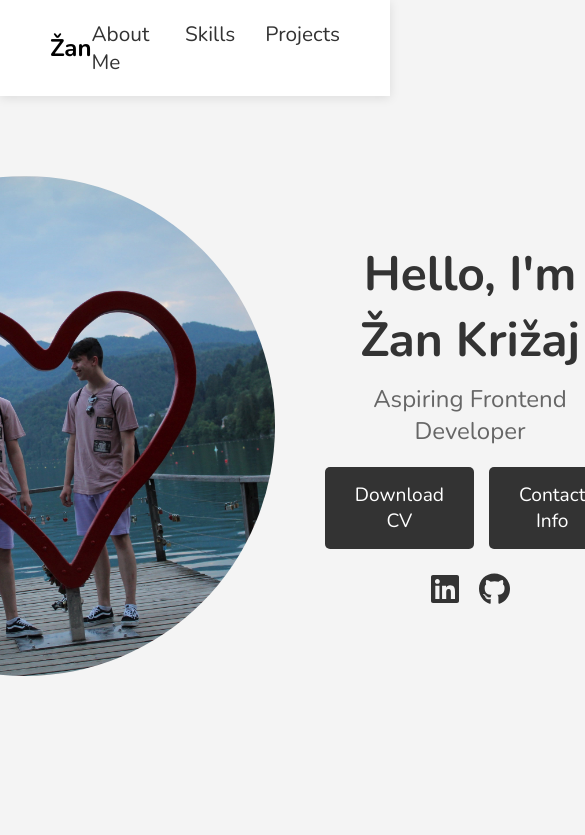
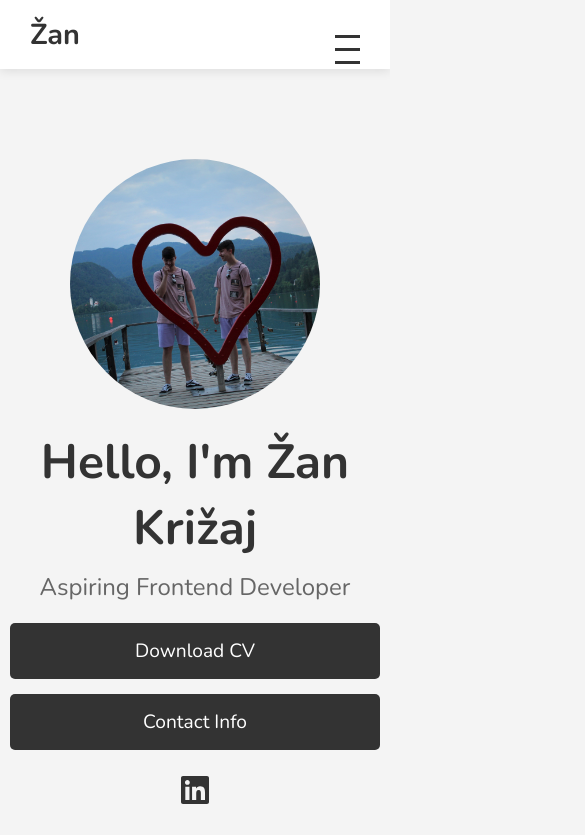
Before and after one commit to KrizajZan1/react_Portfolio, a React (Vite) app: page / in a window 390 px wide. Shown: the top 835 px of the page, 585 px wide, since content can reach past the window. Built offline with nearby package versions, Linux system fonts and the light colour scheme.

Commit message:
Deleted contact files, started on media queries

```diff
--- a/main.jsx
+++ b/main.jsx
@@ -7,6 +7,7 @@ import Experience from './src/components/Skills'
 import Projects from './src/components/Projects'
 import ScrollToTop from './src/components/ScrollToTop'
 import './styles.css'
+import './src/styles/MediaQueries.css'
 
 ReactDOM.createRoot(document.getElementById('root')).render(
   <React.StrictMode>
--- a/src/components/Navbar.jsx
+++ b/src/components/Navbar.jsx
@@ -32,8 +32,13 @@ export default function Navbar() {
 
   return (
     <nav className="navbar">
-      <h1 className="logo">Žan</h1>
-      <ul className="nav-links">
+      <h1 className="nav-logo">Žan</h1>
+      <div className={`burger-menu ${menuOpen ? 'active' : ''}`} ref={menuIconRef} onClick={toggleMenu}>
+        <div />
+        <div />
+        <div />
+      </div>
+      <ul className={`nav-links ${menuOpen ? 'active' : ''}`} ref={menuRef}>
         <li><a href="#aboutMe">About Me</a></li>
         <li><a href="#skills">Skills</a></li>
         <li><a href="#projects">Projects</a></li>
--- a/src/components/Skills.jsx
+++ b/src/components/Skills.jsx
@@ -1,4 +1,6 @@
 import React from 'react';
+import { FontAwesomeIcon } from '@fortawesome/react-fontawesome';
+import { faCheck } from '@fortawesome/free-solid-svg-icons';
 import '../styles/Skills.css';
 
 export default function Experience() {
@@ -11,42 +13,42 @@ export default function Experience() {
           <h3>Frontend Development</h3>
           <ul>
             <li>
-              <span className="checkmark">✔</span>
+              <span className="checkmark"><FontAwesomeIcon icon={faCheck} /></span>
               <div>
                 <strong>HTML</strong>
                 <p>Experienced</p>
               </div>
             </li>
             <li>
-              <span className="checkmark">✔</span>
+              <span className="checkmark"><FontAwesomeIcon icon={faCheck} /></span>
               <div>
                 <strong>CSS</strong>
                 <p>Experienced</p>
               </div>
             </li>
             <li>
-              <span className="checkmark">✔</span>
+              <span className="checkmark"><FontAwesomeIcon icon={faCheck} /></span>
               <div>
                 <strong>JavaScript</strong>
                 <p>Basic</p>
               </div>
             </li>
             <li>
-              <span className="checkmark">✔</span>
+              <span className="checkmark"><FontAwesomeIcon icon={faCheck} /></span>
               <div>
                 <strong>React</strong>
                 <p>Basic</p>
               </div>
             </li>
             <li>
-              <span className="checkmark">✔</span>
+              <span className="checkmark"><FontAwesomeIcon icon={faCheck} /></span>
               <div>
                 <strong>Vue.js</strong>
                 <p>Basic</p>
               </div>
             </li>
             <li>
-              <span className="checkmark">✔</span>
+              <span className="checkmark"><FontAwesomeIcon icon={faCheck} /></span>
               <div>
                 <strong>Git</strong>
                 <p>Basic</p>
@@ -58,42 +60,42 @@ export default function Experience() {
           <h3>Backend Development</h3>
           <ul>
             <li>
-              <span className="checkmark">✔</span>
+              <span className="checkmark"><FontAwesomeIcon icon={faCheck} /></span>
               <div>
                 <strong>MySQL</strong>
                 <p>Intermidiate</p>
               </div>
             </li>
             <li>
-              <span className="checkmark">✔</span>
+              <span className="checkmark"><FontAwesomeIcon icon={faCheck} /></span>
               <div>
                 <strong>MongoDB</strong>
                 <p>Basic</p>
               </div>
             </li>
             <li>
-              <span className="checkmark">✔</span>
+              <span className="checkmark"><FontAwesomeIcon icon={faCheck} /></span>
               <div>
                 <strong>Python</strong>
                 <p>Basic</p>
               </div>
             </li>
             <li>
-              <span className="checkmark">✔</span>
+              <span className="checkmark"><FontAwesomeIcon icon={faCheck} /></span>
               <div>
                 <strong>C#</strong>
                 <p>Intermediate</p>
               </div>
             </li>
             <li>
-              <span className="checkmark">✔</span>
+              <span className="checkmark"><FontAwesomeIcon icon={faCheck} /></span>
               <div>
                 <strong>PHP</strong>
                 <p>Basic</p>
               </div>
             </li>
             <li>
-              <span className="checkmark">✔</span>
+              <span className="checkmark"><FontAwesomeIcon icon={faCheck} /></span>
               <div>
                 <strong>SwiftUI</strong>
                 <p>Basic</p>
--- a/src/projects/To-do list/index.html
+++ b/src/projects/To-do list/index.html
@@ -4,7 +4,7 @@
     <meta charset="UTF-8" />
     <!-- Importing Nunito font -->
     <link href="https://fonts.googleapis.com/css2?family=Nunito:ital,wght@0,200..1000;1,200..1000&display=swap" rel="stylesheet">
-    <title>Task List</title>
+    <title>KrizajZan's To-do List Website</title>
 
     <!-- Linking CSS with HTML-->
     <link rel="stylesheet" href="styles.css" />
--- /dev/null
+++ b/src/styles/MediaQueries.css
@@ -0,0 +1,162 @@
+/* Splošna pravila za manjše zaslone */
+@media (max-width: 1200px) {
+  .about-content {
+    flex-direction: column;
+    align-items: center;
+    text-align: center;
+  }
+
+  .profile-image {
+    width: 400px;
+    height: 400px;
+    margin-right: 0;
+    margin-bottom: 20px;
+  }
+
+  .about-buttons {
+    flex-direction: column;
+  }
+
+  .social-icons {
+    flex-direction: column;
+  }
+}
+
+@media (max-width: 992px) {
+  .navbar {
+    padding: 15px 30px;
+  }
+
+  .nav-links {
+    gap: 20px;
+  }
+
+  .nav-links a {
+    font-size: 1.2em;
+  }
+
+  .experience-container {
+    padding: 0 5%;
+  }
+
+  .experience-card {
+    width: 100%;
+  }
+}
+
+@media (max-width: 768px) {
+  .about-content {
+    flex-direction: column;
+    align-items: center;
+  }
+
+  .profile-image {
+    width: 300px;
+    height: 300px;
+    margin-right: 0;
+    margin-bottom: 20px;
+  }
+
+  .experience-container {
+    flex-direction: column;
+    align-items: center;
+  }
+
+  .experience-card {
+    width: 90%;
+    margin-bottom: 20px;
+  }
+
+  .projects-container {
+    flex-direction: column;
+    align-items: center;
+  }
+
+  .project-card {
+    width: 90%;
+    margin-bottom: 20px;
+  }
+
+  .scroll-button {
+    width: 40px;
+    height: 40px;
+    font-size: 20px;
+  }
+
+  .navbar {
+    flex-direction: column;
+    align-items: flex-start;
+  }
+
+  .nav-links {
+    display: none;
+    flex-direction: column;
+    width: 100%;
+    padding: 10px;
+    background-color: white;
+    position: absolute;
+    top: 60px;
+    left: 0;
+    box-shadow: 0 4px 8px rgba(0, 0, 0, 0.1);
+    z-index: 1000;
+  }
+
+  .nav-links.active {
+    display: flex;
+  }
+
+  .nav-links a {
+    padding: 15px;
+    border-bottom: 1px solid #ddd;
+  }
+
+  .burger-menu {
+    display: flex;
+    flex-direction: column;
+    cursor: pointer;
+    padding: 10px;
+  }
+
+  .burger-menu div {
+    width: 25px;
+    height: 3px;
+    background-color: #333;
+    margin: 5px 0;
+    transition: background-color 0.3s;
+  }
+
+  .burger-menu.active div {
+    background-color: #555;
+  }
+}
+
+@media (max-width: 576px) {
+  .about-content {
+    padding: 10px;
+  }
+
+  .profile-image {
+    width: 250px;
+    height: 250px;
+  }
+
+  .nav-links a {
+    font-size: 1em;
+  }
+
+  .experience-card {
+    width: 100%;
+    padding: 20px;
+  }
+
+  .project-card {
+    width: 100%;
+    padding: 20px;
+  }
+
+  .scroll-button {
+    width: 35px;
+    height: 35px;
+    font-size: 18px;
+  }
+}
--- a/src/styles/Skills.css
+++ b/src/styles/Skills.css
@@ -23,7 +23,7 @@
 
 .experience-card {
   background-color: #fff;
-  border: 2px solid #333; /* Sivi border */
+  border: 2px solid #333;
   border-radius: 10px;
   padding: 30px;
   width: 45%;
@@ -39,9 +39,9 @@
 }
 
 .experience-card ul {
-  display: grid; /* Dodamo grid za postavitev v mreži */
-  grid-template-columns: repeat(2, 1fr); /* 2 elementa v vrstici */
-  gap: 20px; /* Razmik med elementi */
+  display: grid;
+  grid-template-columns: repeat(2, 1fr);
+  gap: 20px;
   list-style: none;
   padding: 0;
 }
--- a/src/styles/contact.css
+++ /dev/null
@@ -1,69 +0,0 @@
-/* ------------------- contact ------------------------ */
-#contact {
-    padding-top: 20px; /* Ali prilagodite po potrebi */
-}
-
-#contact-container {
-    display: flex;
-    justify-content: space-between;
-    padding: 20px;
-    box-sizing: border-box;
-}
-
-.contact-left {
-    flex-basis: 35%;
-}
-
-.contact-right {
-    flex-basis: 60%;
-}
-
-.contact-left p {
-    margin-top: 30px;
-}
-
-.contact-left p i {
-    color: #00bfae;
-    margin-right: 15px;
-    font-size: 25px;
-}
-
-.social-icons {
-    margin-top: 30px;
-}
-
-.social-icons a {
-    text-decoration: none;
-    font-size: 30px;
-    padding-left: 14px;
-    margin-right: 10px; /* Povečajte razmik med ikonami */
-    color: #ababab;
-    display: inline-block;
-    transition: transform 0.5s;
-}
-
-.social-icons a:hover {
-    color: #00bfae;
-    transform: translateY(-5px);
-}
-
-form input, form textarea {
-    width: 100%;
-    border: 1;
-    outline: none;
-    background: #f4f4f4;
-    padding: 15px;
-    margin: 15px 0;
-    color: #fff;
-    font-size: 18px;
-    border-radius: 6px;
-}
-
-form .btn {
-    padding: 14px 60px;
-    font-size: 18px;
-    margin-top: 20px;
-    cursor: pointer;
-    background: #00bfae;
-    color: #fff;
-}
--- a/src/styles/navbar.css
+++ b/src/styles/navbar.css
@@ -9,6 +9,7 @@ html {
   padding: 20px 50px;
   background-color: white;
   box-shadow: 0 2px 10px rgba(0, 0, 0, 0.1);
+  position: relative; /* Dodano za pravilno pozicioniranje burger menija */
 }
 
 .nav-logo {
@@ -32,3 +33,61 @@ html {
 .nav-links a:hover {
   text-decoration: underline;
 }
+
+/* Styles for burger menu */
+.burger-menu {
+  display: none;
+  flex-direction: column;
+  cursor: pointer;
+  padding: 10px;
+  position: absolute;
+  right: 20px;
+  top: 20px;
+  z-index: 1001; /* Ensure it's above other content */
+}
+
+.burger-menu div {
+  width: 25px;
+  height: 3px;
+  background-color: #333;
+  margin: 5px 0;
+  transition: background-color 0.3s;
+}
+
+/* Styles for the expanded nav menu */
+.nav-links.active {
+  display: flex;
+}
+
+/* Media queries for smaller screens */
+@media (max-width: 768px) {
+  .nav-links {
+    display: none; /* Hide links by default on small screens */
+    flex-direction: column;
+    width: 250px; /* Adjust width as needed */
+    position: absolute;
+    top: 60px; /* Adjust according to navbar height */
+    right: 0; /* Align to the right side of the screen */
+    background-color: white;
+    box-shadow: 0 4px 8px rgba(0, 0, 0, 0.1);
+    z-index: 1000; /* Ensure it overlays other content */
+    padding: 10px;
+  }
+
+  .nav-links.active {
+    display: flex; /* Show links when menu is active */
+  }
+
+  .nav-links a {
+    padding: 15px;
+    border-bottom: 1px solid #ddd;
+  }
+
+  .burger-menu {
+    display: flex; /* Show burger menu on small screens */
+  }
+
+  .burger-menu.active div {
+    background-color: #555; /* Optional: change color when active */
+  }
+}
```
Also changed, not shown: src/components/Contact.jsx (deleted, +0 -35 lines), 1 other file (tests, documents, lock files or other folders). Lines whose indentation alone changed are shown as unchanged.
